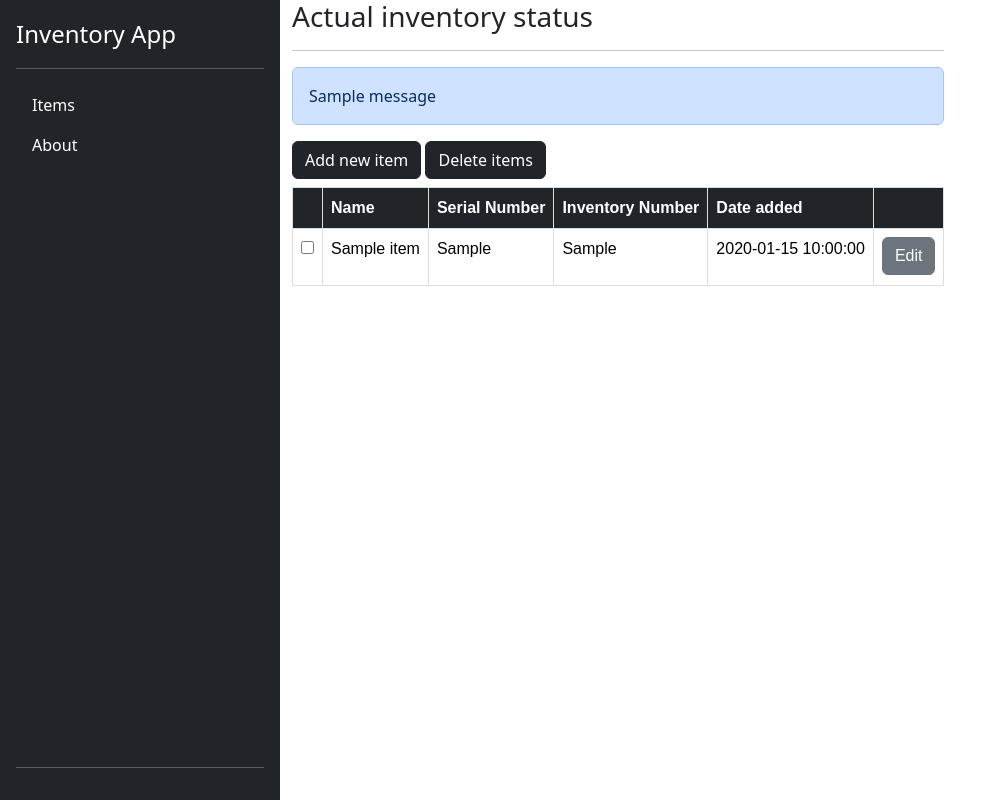
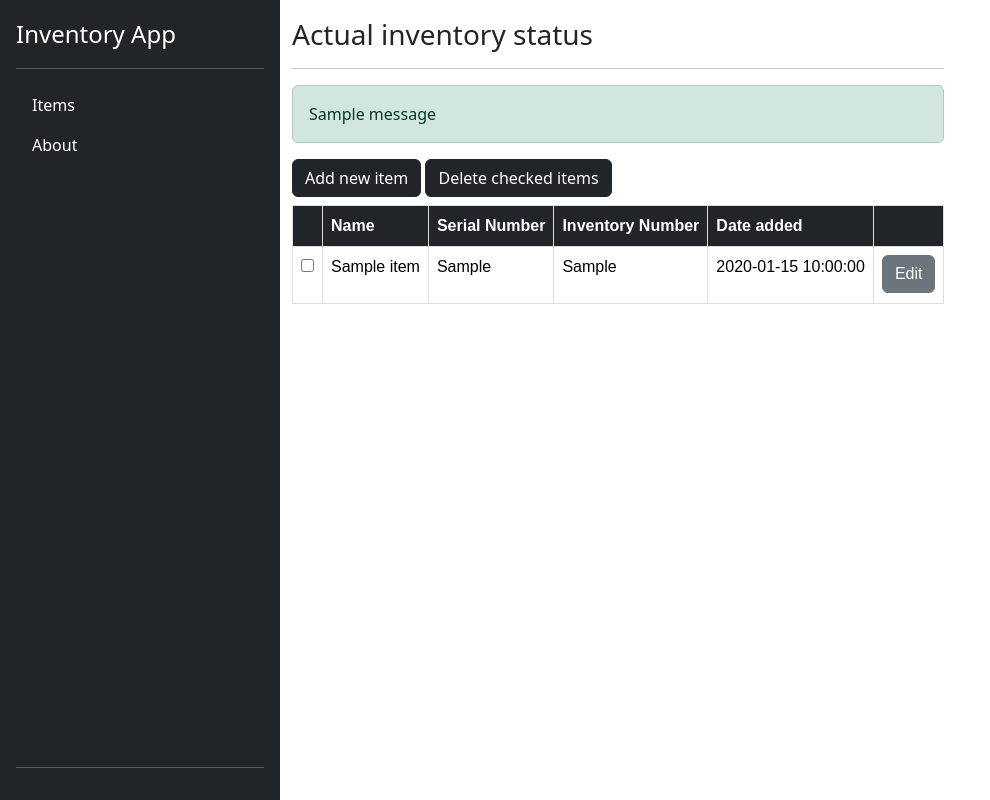
Before and after one commit to TomaszKamola/inventory-app, a Flask app: page / in a window 1280 px wide. Shown: the whole page, without its empty margins (0-990 px from the left). Run offline with Flask 3, Linux system fonts and the light colour scheme; tables that the repository leaves empty hold one stand-in row (values such as "Sample post"); one stand-in notice (Sample message) is shown.

Commit message:
Items deleting feature added

```diff
--- a/inventory_app/models.py
+++ b/inventory_app/models.py
@@ -28,6 +28,9 @@ class Items(db.Model):
     item_type = db.relationship('Types', secondary='items_types')
     user = db.relationship('Users', secondary='created_by')
 
+    def __repr__(self):
+        return f"Items({self.name}, {self.serial}, {self.inventory_num})"
+
 
 class Types(db.Model):
     id = db.Column(db.Integer, primary_key=True)
--- a/inventory_app/routes.py
+++ b/inventory_app/routes.py
@@ -14,6 +14,7 @@ from datetime import datetime
 @app.route("/items", methods=['GET', 'POST'])
 def items():
     items = Items.query.order_by(Items.id).all()
+
     return render_template(
         'items.html',
         items=items
@@ -43,6 +44,18 @@ def new_item():
 
     return render_template('new_item.html')
 
+@app.route("/delete", methods=['GET', 'POST'])
+def delete():
+    if request.method == 'POST':
+        for checkid in request.form.getlist('delete_check'):
+            item = Items.query.get(checkid)
+
+            db.session.delete(item)
+            db.session.commit()
+        flash('Items deleted succefully.', 'success')
+
+    return redirect(url_for('items'))
+
 @app.route("/about")
 def about():
     return render_template('about.html')
--- a/inventory_app/static/main.css
+++ b/inventory_app/static/main.css
@@ -1,6 +1,10 @@
 main {
     position: absolute;
     height: 100%;
+}
+
+h3 {
+    margin-top: 1.125rem;
 }
 
 table {
--- a/inventory_app/templates/items.html
+++ b/inventory_app/templates/items.html
@@ -2,17 +2,36 @@
 {% block content %}
     <h3>Actual inventory status</h3>
     <hr>
-    {%- for message in get_flashed_messages() %}
-        <div class="alert alert-primary">
+    {% for category, message in get_flashed_messages(with_categories = true) %}
+        <div class="alert alert-{{ category }}">
             {{ message }}
         </div>
-    {%- endfor %}
+    {% endfor %}
     <button type="button" class="btn btn-dark items-btns">
         <a href="/new_item" class="nav-link text-white">
             Add new item
         </a>
     </button>
-    <input type="button" class="btn btn-dark items-btns" onclick="document.getElementById('delete-modal').style.display='block'" value="Delete items">
+    <button class="btn btn-dark items-btns" onclick="document.getElementById('delete-modal').style.display='block'">
+        Delete checked items
+    </button>
+
+    <form action="{{ url_for('delete') }}" method="post">
+        <div id="delete-modal" class="modal">
+            <span onclick="document.getElementById('delete-modal').style.display='none'" class="close" title="Close Modal">×</span>
+            <div class="modal-content" action="">
+                <div class="container modal-container">
+                    <h1>Delete Item</h1>
+                    <p>Are you sure you want to delete selected items?</p>
+
+                    <div class="clearfix">
+                        <button type="button" onclick="document.getElementById('delete-modal').style.display='none'" class="btn btn-secondary">Cancel</button>
+                        <input type="submit" onclick="document.getElementById('delete-modal').style.display='none'" class="btn btn-danger" value="Delete">
+                    </div>
+                </div>
+            </div>
+        </div>
+
         <div class="content">
             <table class="table table-hover">
                 <thead class="table-dark">
@@ -29,7 +48,7 @@
                     {% for item in items %}
                         <tr>
                             <td>
-                            <input id="" type="checkbox">
+                                <input type="checkbox" name="delete_check" value="{{ item.id }}">
                             </td>
                             <td>
                                 <p>{{ item.name }}</p>
@@ -53,21 +72,7 @@
                 </tbody>
             </table>
         </div>
-
-    <div id="delete-modal" class="modal">
-        <span onclick="document.getElementById('delete-modal').style.display='none'" class="close" title="Close Modal">×</span>
-        <form class="modal-content" action="">
-            <div class="container modal-container">
-                <h1>Delete Item</h1>
-                <p>Are you sure you want to delete selected items?</p>
-
-                <div class="clearfix">
-                    <button type="button" onclick="document.getElementById('delete-modal').style.display='none'" class="btn btn-light">Cancel</button>
-                    <button type="button" onclick="document.getElementById('delete-modal').style.display='none'" class="btn btn-danger">Delete</button>
-                </div>
-            </div>
     </form>
-    </div>
 
     <script>
         var modal = document.getElementById('delete-modal');
```
Also changed, not shown: inventory_app/templates/new_item.html (+7 -7 lines). Lines whose indentation alone changed are shown as unchanged.
